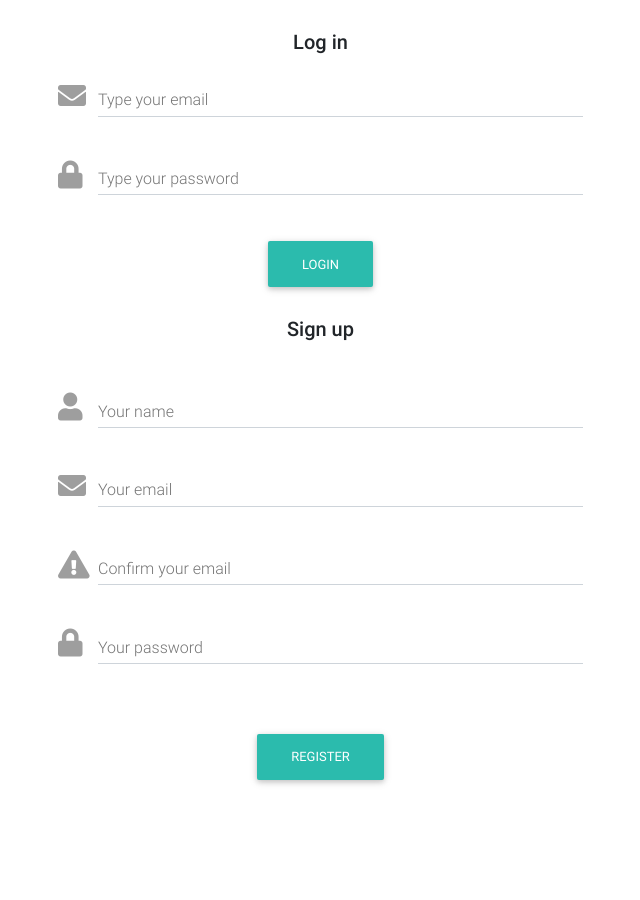
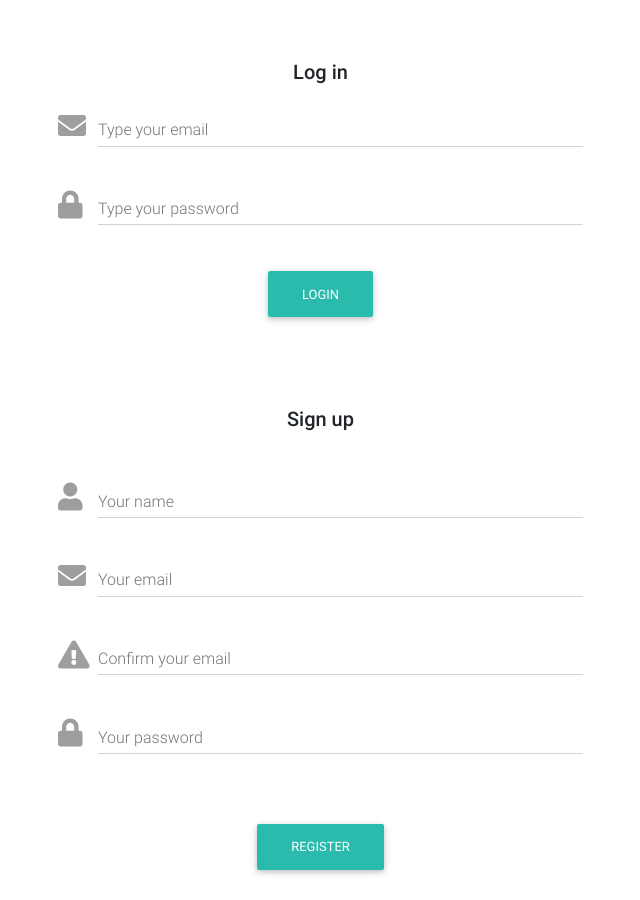
Before and after one commit to Solang3/wp-login, a React (Create React App) app: page / in a window 1280 px wide. Shown: the whole page, without its empty margins (42-682 px from the left). Before the commit the page ends 810 px from the top, so only its background shows below. Built offline with nearby package versions, Linux system fonts and the light colour scheme.

Commit message:
A0003 - css styles

```diff
--- a/src/assets/scss/_custom-styles.scss
+++ b/src/assets/scss/_custom-styles.scss
@@ -1,4 +1,6 @@
 // Your custom styles
 .App {
-    padding-top: 30px;
+    .formContainer {
+        padding-top: 60px;
+    }
 }
--- a/src/assets/scss/_custom-variables.scss
+++ b/src/assets/scss/_custom-variables.scss
@@ -1 +1,2 @@
 // Your custom variables
+$input-md-focus-color: teal;
--- a/src/assets/scss/style.scss
+++ b/src/assets/scss/style.scss
@@ -1,4 +1 @@
 // Your custom styles
-.App {
-    background: #000;
-}
--- a/src/components/login.js
+++ b/src/components/login.js
@@ -3,7 +3,7 @@ import { MDBContainer, MDBRow, MDBCol, MDBInput, MDBBtn } from 'mdbreact';
 
 const LogInForm = () => {
   return (
-    <MDBContainer>
+    <MDBContainer className="formContainer">
       <MDBRow>
         <MDBCol md="6">
           <form>
--- a/src/components/signup.js
+++ b/src/components/signup.js
@@ -3,7 +3,7 @@ import { MDBContainer, MDBRow, MDBCol, MDBInput, MDBBtn } from 'mdbreact';
 
 const SignUpForm = () => {
   return (
-    <MDBContainer>
+    <MDBContainer className="formContainer">
       <MDBRow>
         <MDBCol md="6">
             <form>
```
Also changed, not shown: 12 other files (tests, documents, lock files or other folders).
